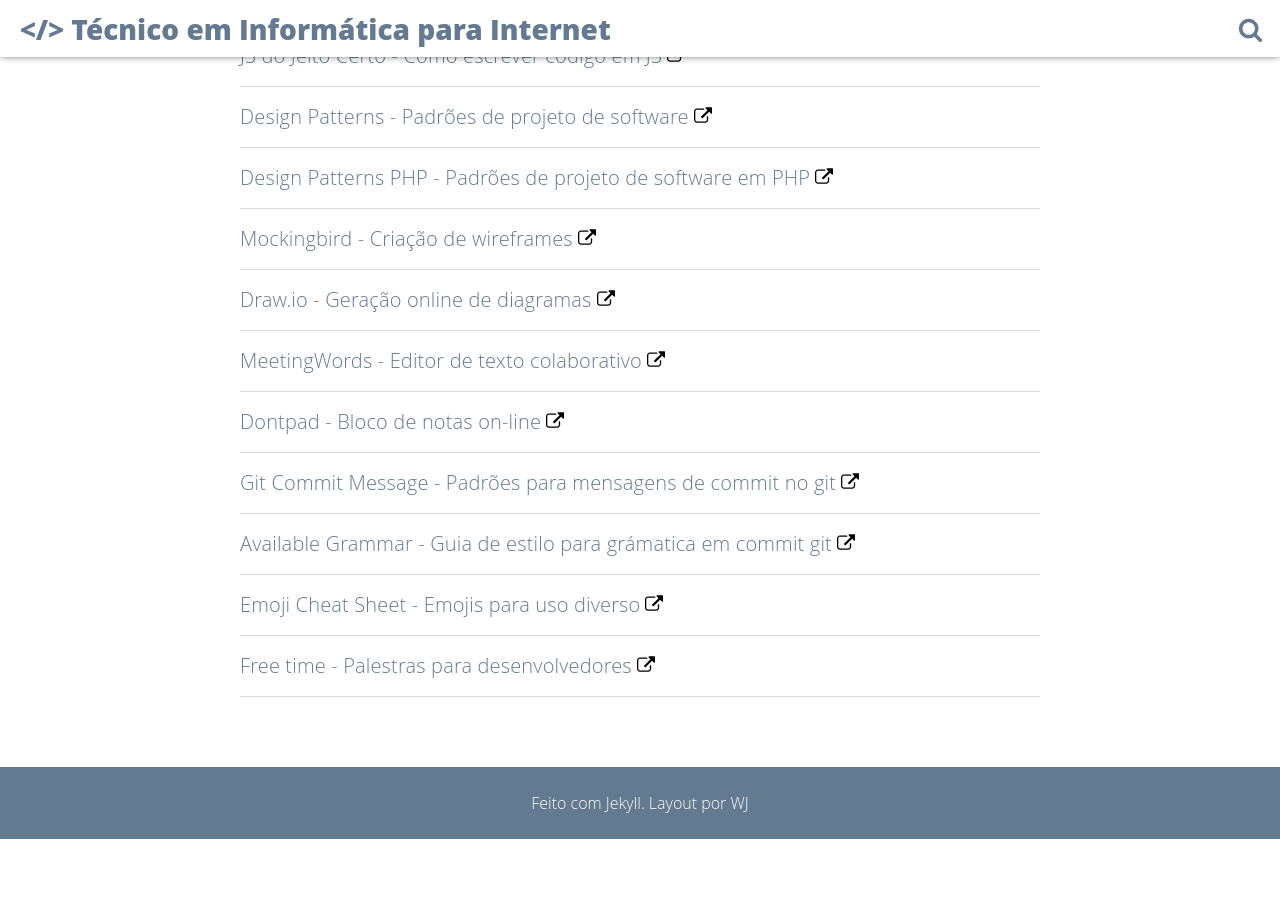
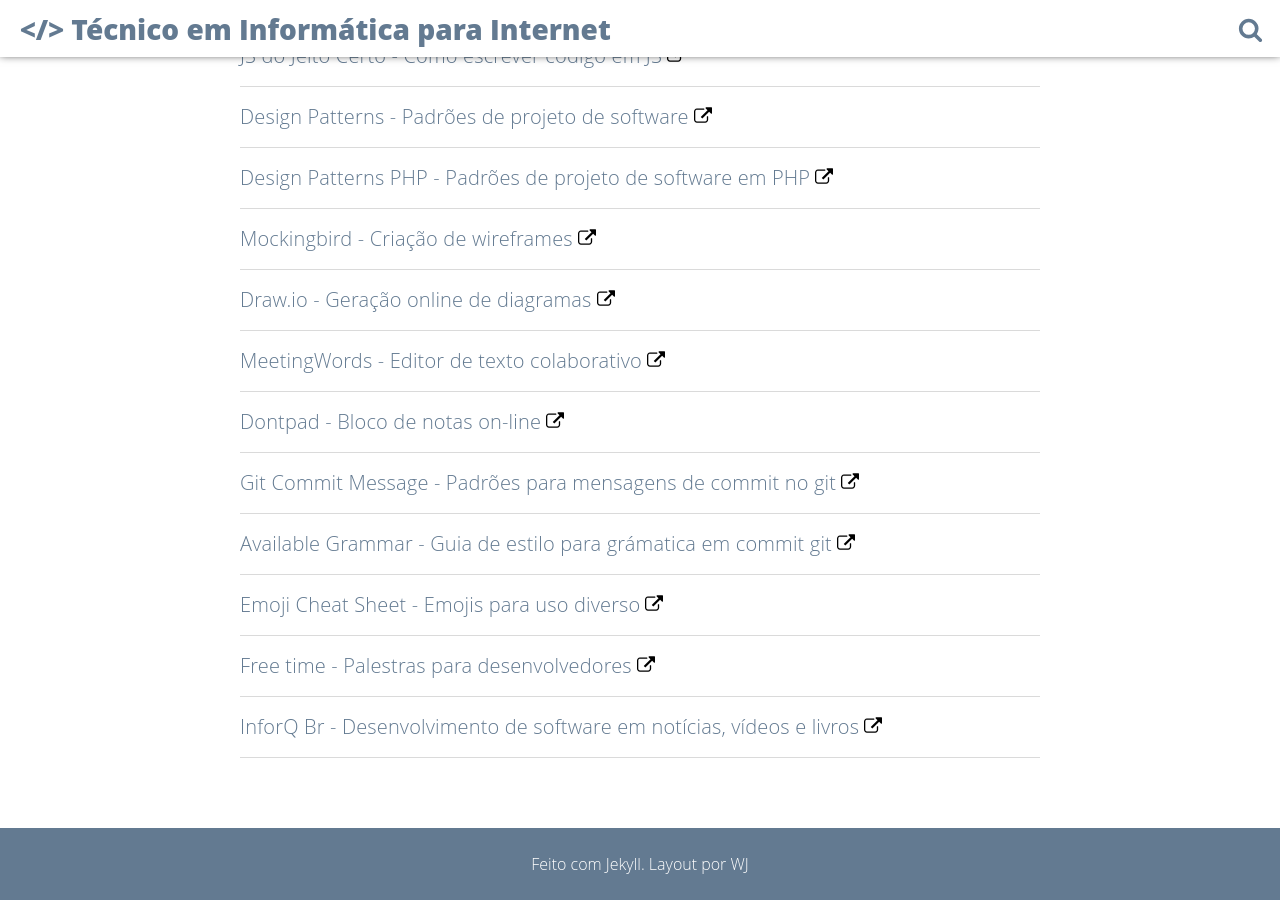
Before and after one commit to jrmessias/senac, a Jekyll site: the page built from fav.html, in a window 1280 px wide and 900 px high, scrolled down 628 px. Built offline with Jekyll 4.4.1, drawn with Linux system fonts in a browser that asks for light colours; before the commit the page ends 1467 px from its top, so only the background shows below that.

Commit message:
:pencil: Add bookmark
Add link to InfoQ in bookmarks

```diff
--- a/_data/bookmarks.yml
+++ b/_data/bookmarks.yml
@@ -57,3 +57,7 @@
 - title: Free time
   url: https://free-time.github.io/
   info: Palestras para desenvolvedores
+
+- title: InforQ Br
+  url: https://www.infoq.com/br
+  info: Desenvolvimento de software em notícias, vídeos e livros
```
